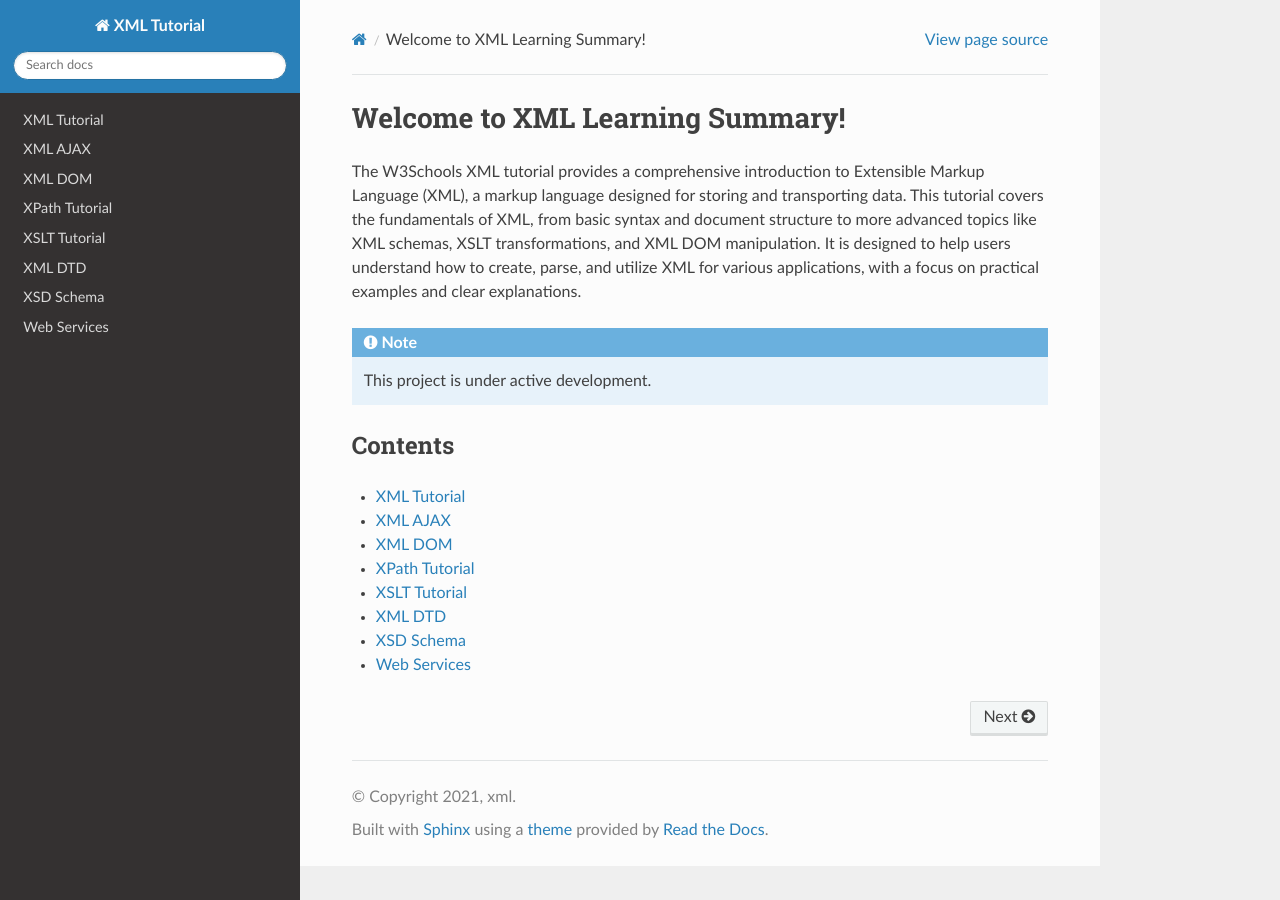
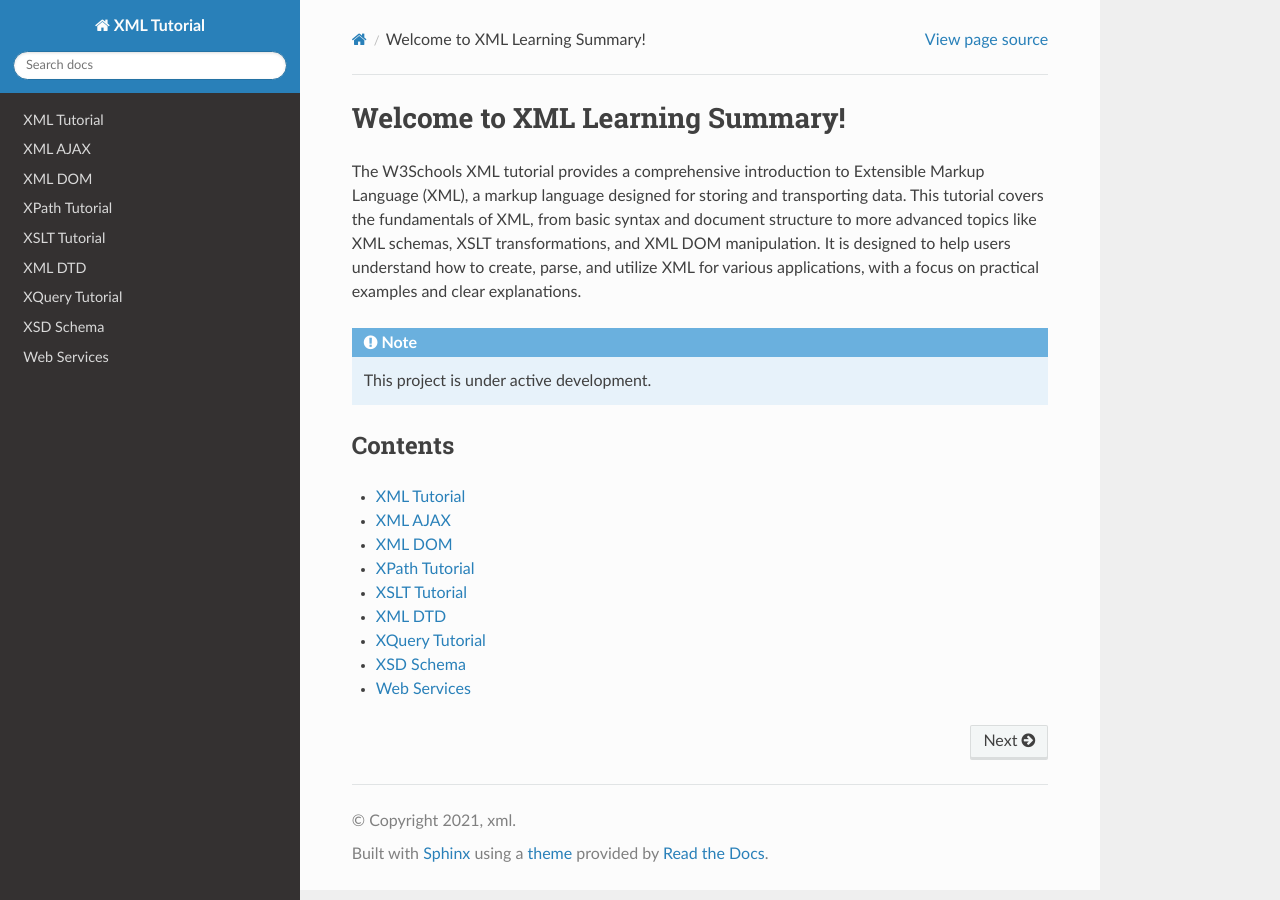
Before and after one commit to tsx-khann/rtd-tutorial, a Sphinx documentation site: the page built from docs/source/index.rst, in a window 1280 px wide. Built offline with Sphinx 7.4.7 and the Read the Docs theme 3.1.0, drawn with Linux system fonts in a browser that asks for light colours; pages that are not in the unit, such as notebooks, are missing from menus.

Commit message:
Update index.rst

```diff
--- a/docs/source/index.rst
+++ b/docs/source/index.rst
@@ -21,7 +21,7 @@ Contents
    XPath_Tutorial/index
    XSLT_Tutorial/index
    XML_DTD/index
-
+   XQuery_Tutorial/index
    XSD_Schema/index
    XSD_Data_Types/index
    Web_Services/index
```
